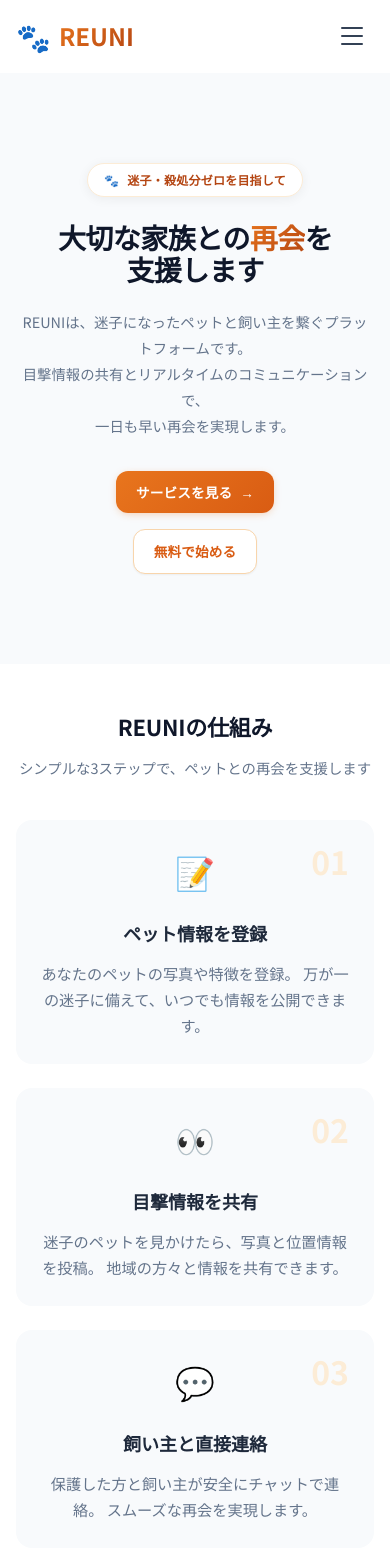
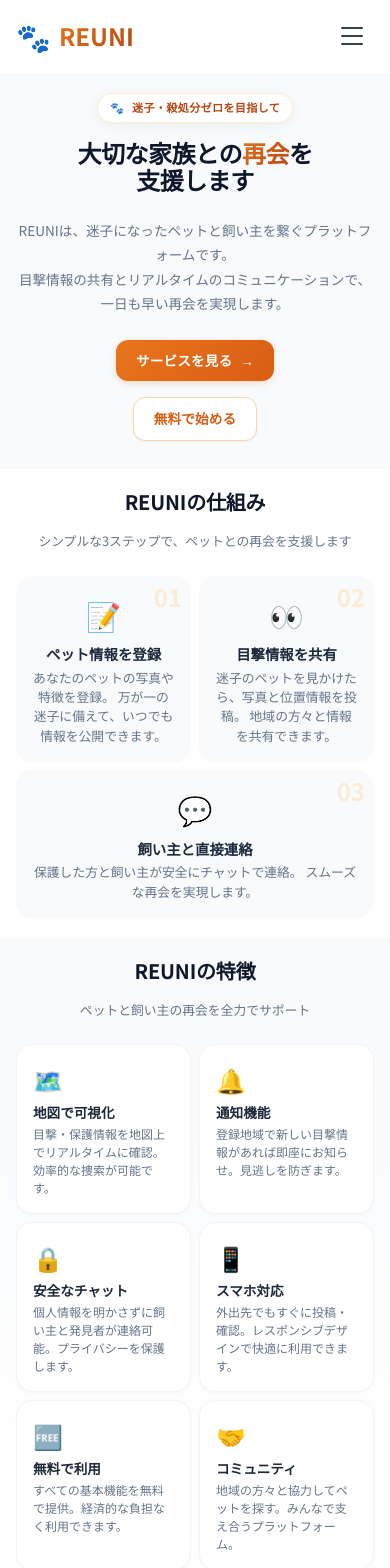
Before and after one commit to tsuga2486-boop/reuni, a Next.js app: page / in a window 390 px wide. Shown: the top 1568 px of the page. Built offline with nearby package versions, Linux system fonts and the light colour scheme; no server answers.

Commit message:
feat: reduce vertical stretch on mobile - 2-column grids, compact sections

```diff
--- a/src/app/about/page.module.css
+++ b/src/app/about/page.module.css
@@ -510,42 +510,74 @@
 /* Mobile optimization */
 @media (max-width: 767px) {
     .hero {
-        padding: var(--space-2xl) 0;
+        padding: var(--space-lg) 0;
     }
 
     .heroSubtitle {
-        font-size: 0.9rem;
+        font-size: 0.8rem;
+    }
+
+    .story {
+        padding: var(--space-xl) 0;
     }
 
     .storyText p {
-        font-size: 0.9rem;
+        font-size: 0.8rem;
     }
 
     .storyVisual span {
-        font-size: 4rem;
+        font-size: 3rem;
+    }
+
+    /* バリューカードを2列に */
+    .valuesGrid {
+        grid-template-columns: repeat(2, 1fr);
+        gap: var(--space-sm);
     }
 
     .valueCard {
+        padding: var(--space-md);
+    }
+
+    .valueIcon {
+        font-size: 1.5rem;
+        margin-bottom: var(--space-xs);
+    }
+
+    .valueCard h3 {
+        font-size: 0.85rem;
+    }
+
+    .valueCard p {
+        font-size: 0.75rem;
+        line-height: 1.5;
+    }
+
+    .teamSection {
+        padding: var(--space-xl) 0;
+    }
+
+    .teamMember {
+        padding: var(--space-md);
+    }
+
+    .contactSection {
+        padding: var(--space-xl) 0;
+    }
+
+    .contactCard {
+        padding: var(--space-md);
+    }
+
+    .missionSection {
         padding: var(--space-lg);
     }
 
-    .valueIcon {
-        font-size: 2rem;
-    }
-
-    .teamMember {
-        padding: var(--space-lg);
-    }
-
-    .contactCard {
-        padding: var(--space-lg);
-    }
-
-    .missionSection {
-        padding: var(--space-2xl);
+    .ctaSection {
+        padding: var(--space-xl) 0;
     }
 
     .ctaContent>p {
-        font-size: 0.9rem;
+        font-size: 0.8rem;
     }
 }
--- a/src/app/company/page.module.css
+++ b/src/app/company/page.module.css
@@ -226,28 +226,45 @@
 /* Mobile optimization */
 @media (max-width: 767px) {
     .hero {
-        padding: var(--space-2xl) 0;
+        padding: var(--space-lg) 0;
     }
 
     .heroSubtitle {
-        font-size: 0.9rem;
+        font-size: 0.8rem;
+    }
+
+    .infoSection {
+        padding: var(--space-xl) 0;
     }
 
     .infoTable th,
     .infoTable td {
-        padding: var(--space-sm) var(--space-md);
+        padding: var(--space-xs) var(--space-sm);
+        font-size: 0.8rem;
+    }
+
+    .teamGrid {
+        grid-template-columns: repeat(2, 1fr);
+        gap: var(--space-sm);
+    }
+
+    .teamCard {
+        padding: var(--space-md);
+    }
+
+    .teamEmoji {
+        font-size: 2rem;
+    }
+
+    .teamCard h3 {
         font-size: 0.85rem;
     }
 
-    .teamCard {
-        padding: var(--space-lg);
-    }
-
-    .teamEmoji {
-        font-size: 2.5rem;
+    .teamCard p {
+        font-size: 0.75rem;
     }
 
     .contactCard {
-        padding: var(--space-lg);
+        padding: var(--space-md);
     }
 }
--- a/src/app/contact/page.module.css
+++ b/src/app/contact/page.module.css
@@ -270,32 +270,57 @@
 /* Mobile optimization */
 @media (max-width: 767px) {
     .hero {
-        padding: var(--space-2xl) 0;
+        padding: var(--space-lg) 0;
     }
 
     .heroSubtitle {
-        font-size: 0.9rem;
+        font-size: 0.8rem;
+    }
+
+    .contactSection {
+        padding: var(--space-xl) 0;
+    }
+
+    .contactGrid {
+        grid-template-columns: repeat(2, 1fr);
+        gap: var(--space-sm);
     }
 
     .contactCard {
-        padding: var(--space-lg);
+        padding: var(--space-md);
     }
 
     .contactIcon {
-        font-size: 1.75rem;
+        font-size: 1.5rem;
+    }
+
+    .contactCard h3 {
+        font-size: 0.85rem;
+    }
+
+    .contactCard p {
+        font-size: 0.75rem;
+    }
+
+    .formSection {
+        padding: var(--space-xl) 0;
     }
 
     .formGroup label {
-        font-size: 0.85rem;
+        font-size: 0.8rem;
+    }
+
+    .faqSection {
+        padding: var(--space-xl) 0;
     }
 
     .faqItem summary {
         padding: var(--space-sm) var(--space-md);
-        font-size: 0.9rem;
+        font-size: 0.85rem;
     }
 
     .faqItem div {
         padding: var(--space-sm) var(--space-md);
-        font-size: 0.875rem;
+        font-size: 0.8rem;
     }
 }
--- a/src/app/globals.css
+++ b/src/app/globals.css
@@ -575,31 +575,31 @@
 /* Responsive: Mobile optimization */
 @media (max-width: 767px) {
   :root {
-    --space-xl: 1.5rem;
-    --space-2xl: 2rem;
-    --space-3xl: 2.5rem;
-    --space-4xl: 3rem;
+    --space-xl: 1.25rem;
+    --space-2xl: 1.75rem;
+    --space-3xl: 2rem;
+    --space-4xl: 2.5rem;
   }
 
   h1 {
-    font-size: 1.75rem;
+    font-size: 1.5rem;
   }
 
   h2 {
-    font-size: 1.375rem;
+    font-size: 1.25rem;
   }
 
   h3 {
-    font-size: 1.125rem;
+    font-size: 1.05rem;
   }
 
   h4 {
-    font-size: 1rem;
+    font-size: 0.95rem;
   }
 
   body {
-    font-size: 0.9rem;
-    line-height: 1.65;
+    font-size: 0.875rem;
+    line-height: 1.6;
   }
 
   .container {
--- a/src/app/page.module.css
+++ b/src/app/page.module.css
@@ -459,73 +459,152 @@
 /* Mobile optimization */
 @media (max-width: 767px) {
     .hero {
-        min-height: 70vh;
-        padding: var(--space-2xl) 0;
+        min-height: auto;
+        padding: var(--space-xl) 0 var(--space-2xl);
     }
 
     .heroTitle {
-        font-size: 1.75rem;
+        font-size: 1.5rem;
     }
 
     .heroDescription {
-        font-size: 0.9rem;
+        font-size: 0.85rem;
+        margin-bottom: var(--space-lg);
     }
 
     .heroBadge {
-        font-size: 0.75rem;
-        padding: 0.375rem 1rem;
+        font-size: 0.7rem;
+        padding: 0.3rem 0.75rem;
+        margin-bottom: var(--space-md);
     }
 
     .stats {
-        margin-top: -40px;
+        margin-top: -30px;
+        padding: var(--space-xl) 0;
     }
 
     .statCard {
+        padding: var(--space-md);
+    }
+
+    .statNumber {
+        font-size: 1.25rem;
+    }
+
+    .statLabel {
+        font-size: 0.7rem;
+    }
+
+    /* ステップを2列グリッドに */
+    .howItWorks {
+        padding: var(--space-xl) 0;
+    }
+
+    .stepsGrid {
+        grid-template-columns: repeat(2, 1fr);
+        gap: var(--space-sm);
+    }
+
+    .stepCard {
+        padding: var(--space-md);
+    }
+
+    .stepCard:last-child {
+        grid-column: 1 / -1;
+    }
+
+    .stepIcon {
+        font-size: 1.75rem;
+        margin-bottom: var(--space-sm);
+    }
+
+    .stepNumber {
+        font-size: 1.5rem;
+        top: var(--space-sm);
+        right: var(--space-sm);
+    }
+
+    .stepCard h3 {
+        font-size: 0.9rem;
+        margin-bottom: var(--space-xs);
+    }
+
+    .stepCard p {
+        font-size: 0.8rem;
+        line-height: 1.5;
+    }
+
+    /* フィーチャーを2列グリッドに */
+    .features {
+        padding: var(--space-xl) 0;
+    }
+
+    .featuresGrid {
+        grid-template-columns: repeat(2, 1fr);
+        gap: var(--space-sm);
+    }
+
+    .featureCard {
+        padding: var(--space-md);
+    }
+
+    .featureIcon {
+        font-size: 1.5rem;
+        margin-bottom: var(--space-xs);
+    }
+
+    .featureCard h4 {
+        font-size: 0.85rem;
+        margin-bottom: var(--space-xs);
+    }
+
+    .featureCard p {
+        font-size: 0.75rem;
+        line-height: 1.5;
+    }
+
+    /* ミッションプレビュー圧縮 */
+    .missionPreview {
+        padding: var(--space-xl) 0;
+    }
+
+    .missionCard {
         padding: var(--space-lg);
     }
 
-    .statNumber {
-        font-size: 1.5rem;
+    .missionText {
+        font-size: 0.85rem;
+        margin-bottom: var(--space-md);
     }
 
-    .statLabel {
-        font-size: 0.75rem;
-    }
-
-    .stepCard {
-        padding: var(--space-lg);
-    }
-
-    .stepIcon {
-        font-size: 2rem;
-    }
-
-    .stepNumber {
-        font-size: 2rem;
-    }
-
-    .featureCard {
-        padding: var(--space-lg);
-    }
-
-    .featureIcon {
-        font-size: 1.75rem;
-    }
-
-    .missionCard {
-        padding: var(--space-xl);
+    .missionVisual {
+        height: 120px;
     }
 
     .missionEmoji {
-        font-size: 4rem;
+        font-size: 3rem;
     }
 
     .missionEmojiSmall1,
     .missionEmojiSmall2 {
-        font-size: 1.5rem;
+        font-size: 1.25rem;
+    }
+
+    /* セクションヘッダー圧縮 */
+    .sectionHeader {
+        margin-bottom: var(--space-lg);
     }
 
     .sectionHeader p {
-        font-size: 0.9rem;
+        font-size: 0.8rem;
+    }
+
+    /* CTA圧縮 */
+    .cta {
+        padding: var(--space-xl) 0;
+    }
+
+    .ctaContent p {
+        font-size: 0.85rem;
     }
 }
--- a/src/app/service/page.module.css
+++ b/src/app/service/page.module.css
@@ -257,34 +257,59 @@
 /* Mobile optimization */
 @media (max-width: 767px) {
     .hero {
-        padding: var(--space-2xl) 0;
+        padding: var(--space-lg) 0;
     }
 
     .heroSubtitle {
-        font-size: 0.9rem;
+        font-size: 0.8rem;
     }
 
     .services {
-        margin-top: -30px;
+        margin-top: -20px;
+        padding: var(--space-xl) 0;
+    }
+
+    /* サービスカードを2列に */
+    .servicesGrid {
+        grid-template-columns: repeat(2, 1fr);
+        gap: var(--space-sm);
     }
 
     .serviceCard {
-        padding: var(--space-lg);
+        padding: var(--space-md);
     }
 
     .serviceIcon {
-        font-size: 2rem;
+        font-size: 1.5rem;
+        margin-bottom: var(--space-xs);
+    }
+
+    .serviceCard h3 {
+        font-size: 0.85rem;
     }
 
     .serviceCard p {
-        font-size: 0.875rem;
+        font-size: 0.75rem;
+        line-height: 1.5;
+    }
+
+    .usageSection {
+        padding: var(--space-xl) 0;
     }
 
     .flowStep {
-        padding: var(--space-lg);
+        padding: var(--space-md);
+    }
+
+    .flowStep h3 {
+        font-size: 0.85rem;
+    }
+
+    .flowStep p {
+        font-size: 0.75rem;
     }
 
     .ctaCard {
-        padding: var(--space-xl);
+        padding: var(--space-lg);
     }
 }
```
